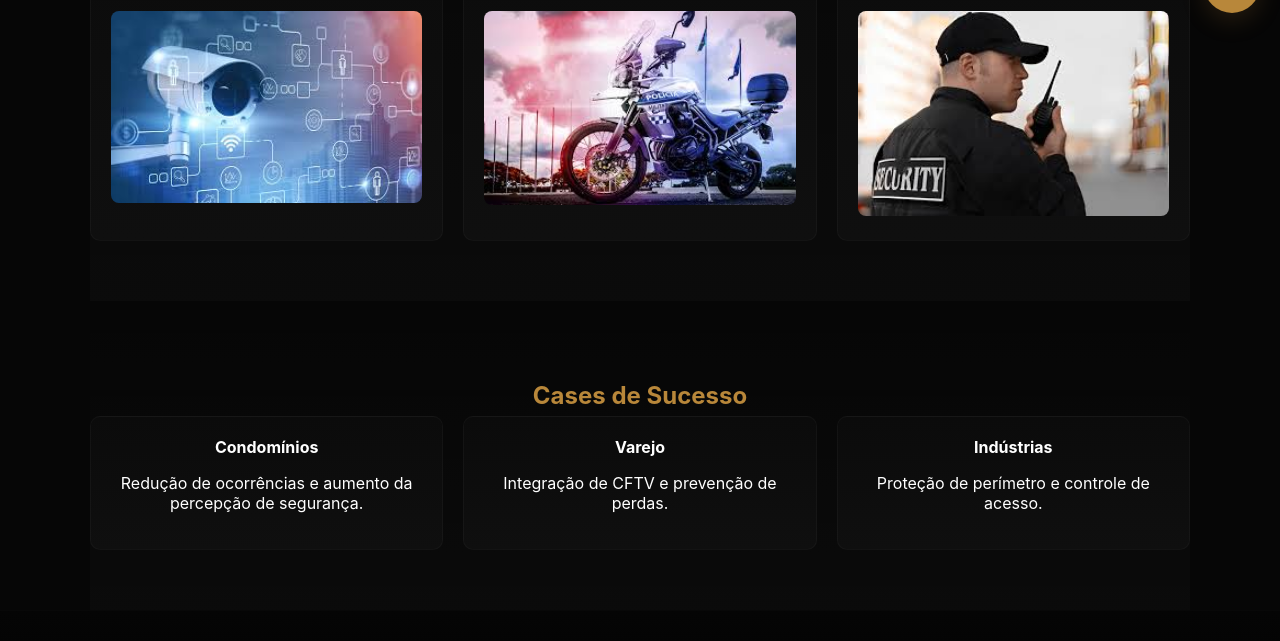
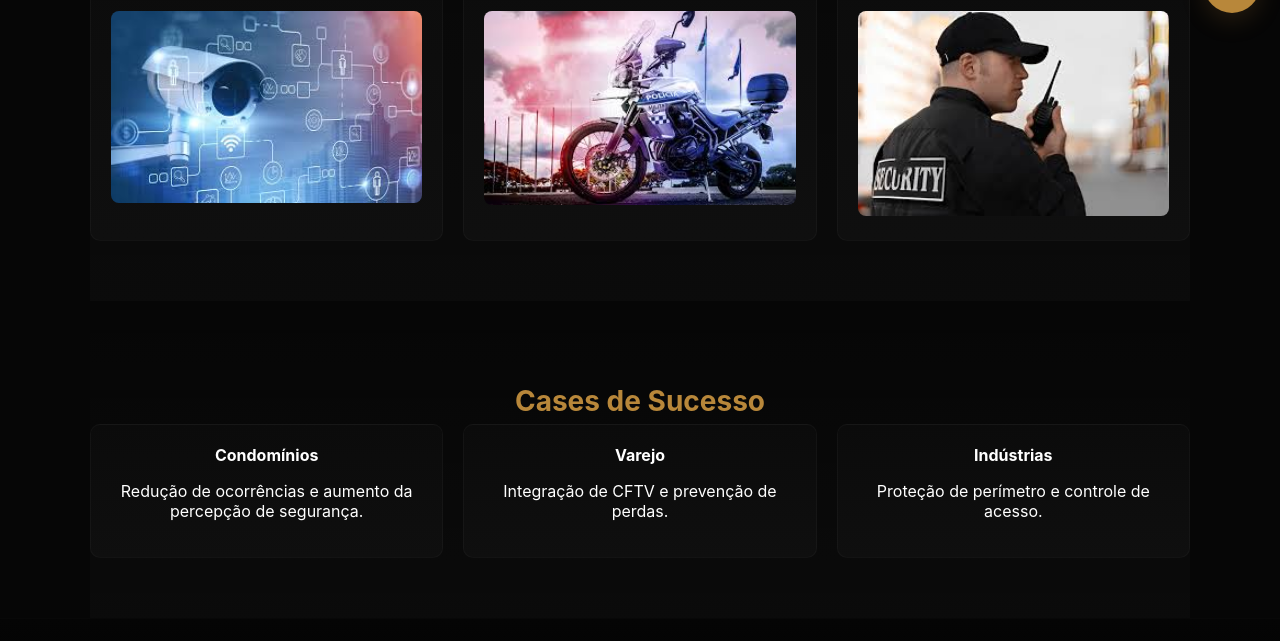
Before and after one commit to gcsamuel/eliab-monitoramento, a plain HTML site: page index.html in a window 1280 px wide. Shown: the part 767-1408 px from the top of the page. Drawn offline with Linux system fonts and the light colour scheme.

Commit message:
arrumei os textos

```diff
--- a/index.html
+++ b/index.html
@@ -68,7 +68,7 @@
     </section>
 
     <section class="section cases-section container">
-      <h2 class="texto1">Cases de Sucesso</h2>
+      <h2 class="titulos">Cases de Sucesso</h2>
       <div class="grid cards">
         <div class="card animate-card texto1"><strong>Condomínios</strong><p class="texto2">Redução de ocorrências e aumento da percepção de segurança.</p></div>
         <div class="card animate-card texto1"><strong>Varejo</strong><p class="texto2">Integração de CFTV e prevenção de perdas.</p></div>
```
